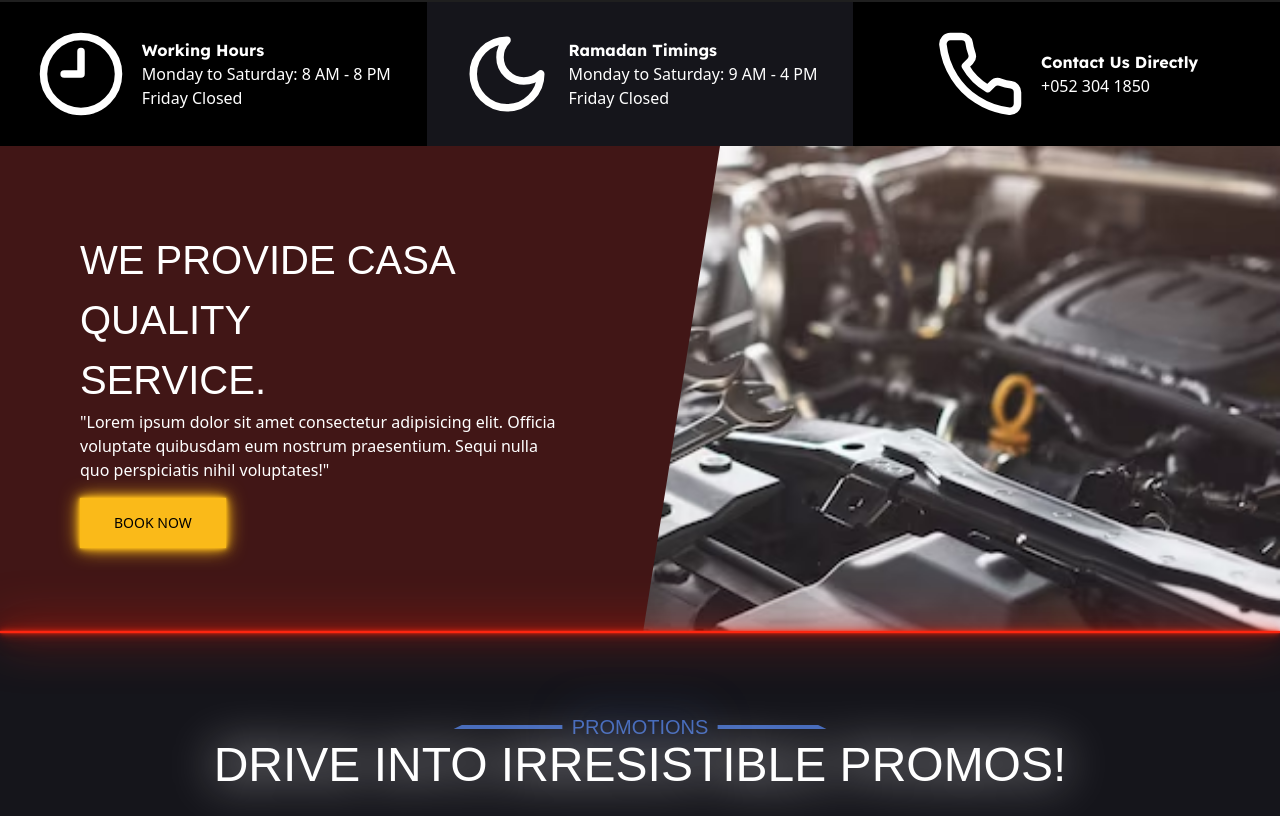
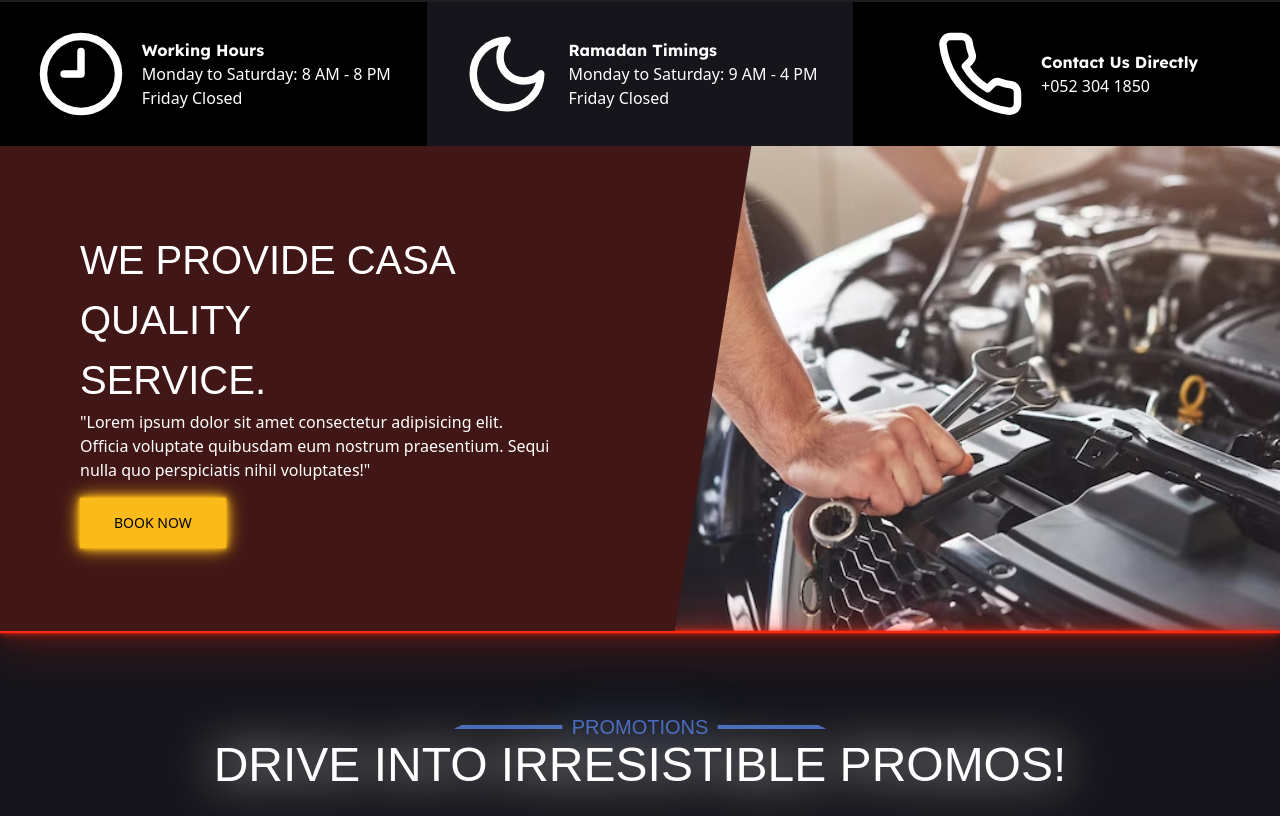
Before and after one commit to Hamadn/Manilla-Brothers, a React (Vite) app: page / in a window 1280 px wide. Shown: the part 904-1720 px from the top of the page. Built offline with nearby package versions, Linux system fonts and the light colour scheme; grey boxes are pictures that could not be loaded; a web font is replaced by a local one.

Commit message:
Added the image for features section and fixed the call to action section

```diff
--- a/src/components/pages/Home/Home.jsx
+++ b/src/components/pages/Home/Home.jsx
@@ -99,9 +99,9 @@ function Home() {
         </section>
       </div>
       <section>
-        <div className="flex flex-col-reverse md:flex-row md:h-[485px]">
-          <div className="relative bg-darkRed text-white place-content-center md:w-[50%] p-20 md:mr-4 md:before:content-[''] md:before:absolute md:before:top-0  md:before:w-full md:before:h-full md:before:bg-darkRed md:before:transform md:before:-skew-x-[9deg] md:before:origin-top-left md:before:z-[-1]">
-            <div className="text-center md:text-left">
+        <div className="flex flex-col-reverse md:flex-row md:h-[485px] relative">
+          <div className="relative z-[1] bg-darkRed text-white place-content-center md:w-[50%] p-20 md:mr-4 md:before:content-[''] md:before:absolute md:before:top-0 md:before:w-full md:before:h-full md:before:bg-darkRed md:before:transform md:before:-skew-x-[9deg] md:before:z-[1]">
+            <div className="text-center md:text-left relative z-[2]">
               <h1 className="text-[2.1875em] sm:text-[1.5em] lg:text-[2.5em] font-daysOne uppercase">
                 We Provide casa quality <br /> service.
               </h1>
@@ -118,7 +118,9 @@ function Home() {
               </Button>
             </div>
           </div>
-          <div className="bg-casa-pattern bg-cover bg-center lg:bg-medium-half-width md:bg-half-width md:bg-right-half bg-no-repeat w-full h-[500px] md:absolute md:-z-10"></div>
+          <div className="relative w-full md:w-[50%] h-[50vh] md:h-full">
+            <div className="bg-casa-pattern bg-cover bg-center bg-no-repeat w-full h-full"></div>
+          </div>
         </div>
       </section>
       <hr className="drop-shadow-neonRed shadow-glowRed bg-mainRed border-none h-[2px]" />
--- a/tailwind.config.js
+++ b/tailwind.config.js
@@ -66,7 +66,7 @@ module.exports = {
         "contact-pattern": "url('./src/components/images/mechanic.png')",
         "home-pattern": "url('./src/components/images/Homepage Image.png')",
         "casa-pattern": "url('./src/components/images/casa.png')",
-        "features-pattern": "url('./src/components/images/features.png)",
+        "features-pattern": "url('./src/components/images/features.png')",
       },
       animation: {
         "accordion-down": "accordion-down 0.2s ease-out",
```
